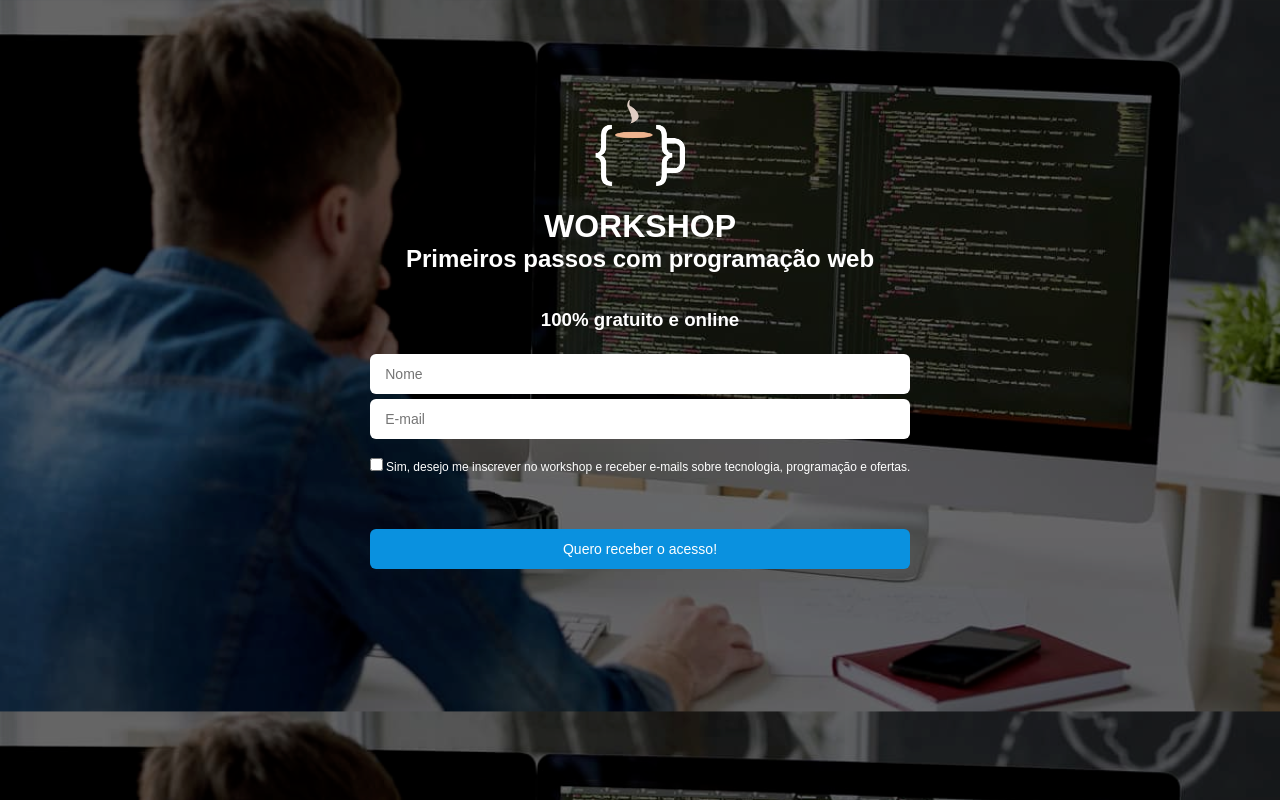
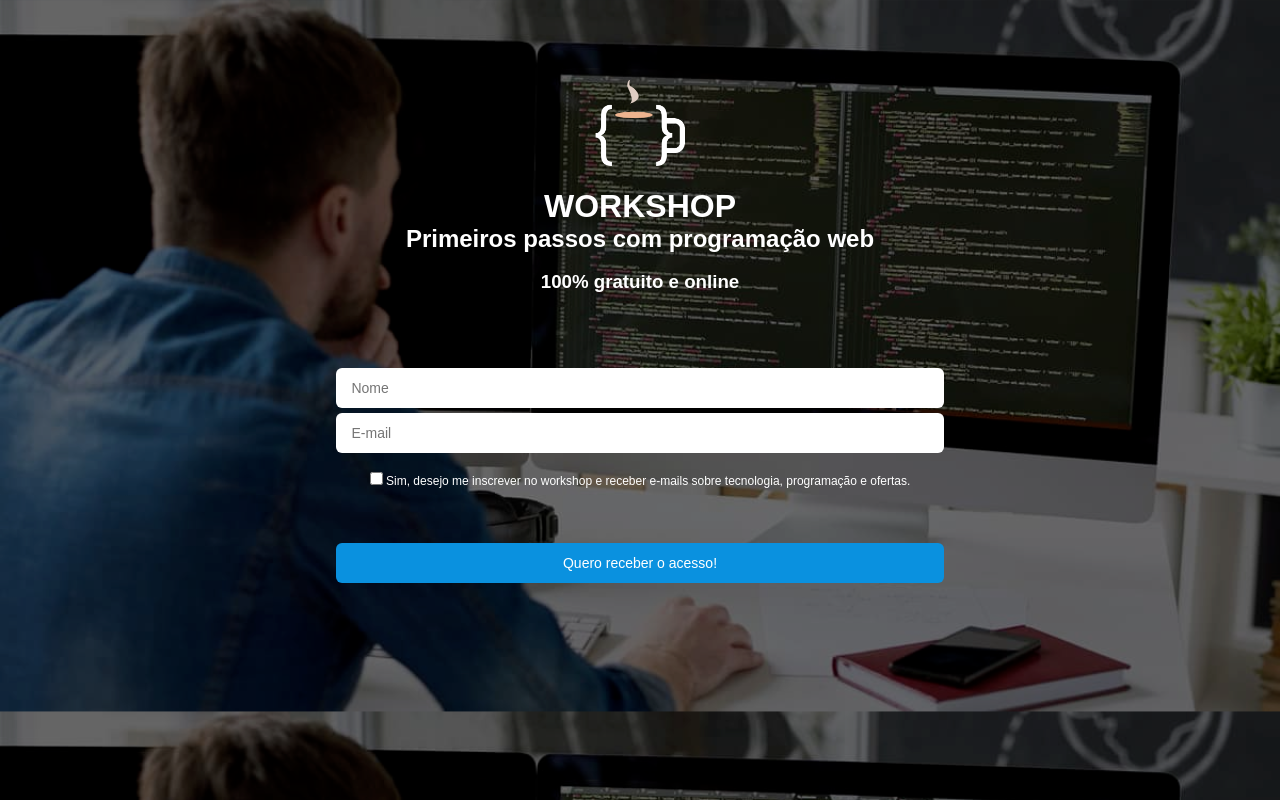
Before and after one commit to hellocarloshenrique/desafio-pagina-de-captura, a plain HTML site: page index.html in a window 1280 px wide. Drawn offline with Linux system fonts and the light colour scheme.

Commit message:
code refactoring
create a Header and improve code.

```diff
--- a/css/style.css
+++ b/css/style.css
@@ -10,9 +10,18 @@ body {
     font-family:  sans-serif;
 }
 
+header {
+    padding: 70px;
+    margin-top: 10px;
+    display: block;
+    justify-content: center;
+    text-align: center;
+    color: white;
+}
+
 
 .box {
-    padding: 100px;
+/*     padding: 100px; */
     margin: auto;
     display: flex;
     justify-content: center;
--- a/index.html
+++ b/index.html
@@ -11,13 +11,15 @@
 <body>
     <div class="box">
         <form class="formulario">
-            <img src="img/logo.png" alt="logotipo">
-            <br><br>
-            <h1>Workshop</h1>
-            <H2>Primeiros passos com programação web</H2>
-            <br><br>
-            <h3>100% gratuito e online</h3>
-            <br>
+
+            <header>
+                <img src="img/logo.png" alt="logotipo">
+                <br><br>
+                <h1>Workshop</h1>
+                <H2>Primeiros passos com programação web</H2>
+                <br>
+                <h3>100% gratuito e online</h3>
+            </header>
 
             <input type="text" placeholder="    Nome" class="fill-text">
             <br>
```
